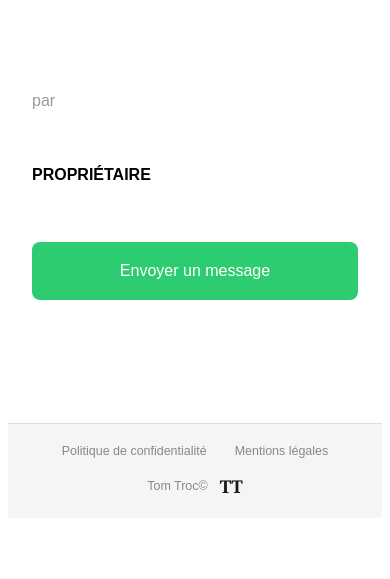
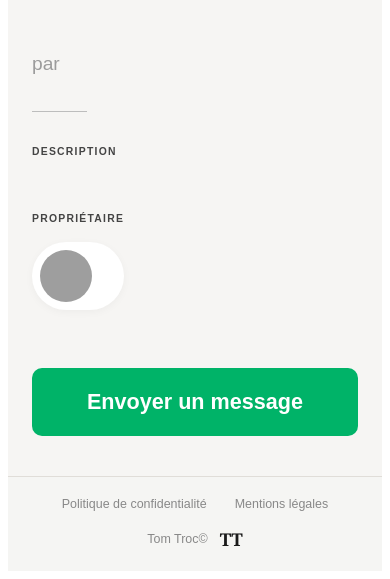
Before and after one commit to SachaFauconnier/Projet-4, a PHP site: template views/templates/detailLivre.php in a window 390 px wide. Shown: the part 553-1132 px from the top of the page. Before the commit the page ends 1046 px from the top, so only its background shows below. Run offline with PHP 8.4, Linux system fonts and the light colour scheme; the template is opened without the code that fills it, so the values that code supplies are empty; grey boxes are pictures that could not be loaded.

Commit message:
page One book

```diff
--- a/css/style.css
+++ b/css/style.css
@@ -633,154 +633,150 @@ header > nav > a {
 
 /* === livre Detail Section === */
 .livre-detail {
+    background: #f6f5f3;
     min-height: 100vh;
-  width: 100%;
 }
 
 .livre-detail__container {
-  display: flex;
+    display: grid;
+    grid-template-columns: 1.1fr 1fr;
     min-height: 100vh;
 }
 
 .livre-detail__image {
-  max-width: 720px;
-  max-height: 863px;
-  width: 100%;
+    height: 100vh;
+    overflow: hidden;
 }
 
 .livre-detail__image img {
     width: 100%;
-  height: auto;
-  max-height: 863px;
+    height: 100%;
     object-fit: cover;
+    display: block;
 }
+
 .livre-detail__content {
-  width: 45%;
-  padding: 60px 80px;
+    padding: 70px 70px 50px 70px;
     display: flex;
     flex-direction: column;
-  background-color: white;
+    justify-content: flex-start;
+    background: #f6f5f3;
 }
 
 .livre-detail__title {
-  font-family: Georgia, 'Times New Roman', serif;
-  font-size: 2.5rem;
-  font-weight: 400;
-  color: #1a1a1a;
-  margin-bottom: 8px;
-  line-height: 1.2;
+    font-family: Georgia, serif;
+    font-size: 3.5rem;
+    font-weight: 500;
+    line-height: 1.1;
+    color: #111;
+    margin: 0 0 14px 0;
+    text-align: left;
 }
 
 .livre-detail__author {
-  font-size: 1rem;
-  color: #999;
-  margin-bottom: 24px;
+    font-size: 1.5rem;
+    color: #9b9b9b;
+    margin: 0 0 36px 0;
 }
 
 .livre-detail__separator {
-  width: 40px;
-  height: 2px;
-  background-color: #1a1a1a;
-  margin-bottom: 32px;
+    width: 55px;
+    height: 1px;
+    background: #bdbdbd;
+    margin-bottom: 34px;
+}
+
+.livre-detail__block {
+    margin-bottom: 38px;
 }
 
 .livre-detail__label {
-  display: block;
-  font-size: 0.7rem;
-  font-weight: 600;
-  letter-spacing: 0.1em;
-  color: #1a1a1a;
-  margin-bottom: 16px;
-  text-transform: uppercase;
+    font-size: 0.65rem;
+    letter-spacing: 0.12em;
+    font-weight: 700;
+    color: #444;
+    margin: 0 0 18px 0;
 }
 
 .livre-detail__description {
-  margin-bottom: 32px;
+    font-size: 1rem;
+    line-height: 1.55;
+    color: #333;
+    max-width: 700px;
 }
 
-.livre-detail__description p {
-  font-size: 0.95rem;
-  line-height: 1.7;
-  color: #333;
-  margin-bottom: 16px;
+.livre-detail__owner {
+    display: inline-flex;
+    align-items: center;
+    gap: 14px;
+    background: #fff;
+    border-radius: 999px;
+    padding: 8px 18px 8px 8px;
+    box-shadow: 0 2px 8px rgba(0, 0, 0, 0.04);
 }
 
-.livre-detail__description p:last-child {
-  margin-bottom: 0;
-}
-
-.livre-detail__proprietaire {
-  margin-bottom: 40px;
-}
-
-.livre-detail__owner-info {
-  display: flex;
-  align-items: center;
-  gap: 12px;
-  padding: 10px 20px 10px 10px;
-  border: 1px solid #e5e5e5;
-  border-radius: 50px;
-  width: fit-content;
-}
-
-.livre-detail__avatar {
-  width: 50px;
-  height: 50px;
+.livre-detail__owner-avatar {
+    width: 52px;
+    height: 52px;
     border-radius: 50%;
-  overflow: hidden;
-  background-color: #ddd;
-}
-
-.livre-detail__avatar img {
-  width: 100%;
-  height: 100%;
     object-fit: cover;
+    display: block;
 }
 
 .livre-detail__owner-name {
-  font-size: 0.95rem;
-  color: #1a1a1a;
+    font-size: 1.15rem;
+    color: #333;
 }
 
-.back-button {
-  display: block;
+.livre-detail__button {
+    margin-top: auto;
+    display: inline-flex;
+    justify-content: center;
+    align-items: center;
     width: 100%;
-  padding: 20px 40px;
-  background-color: #2ecc71;
-  color: white;
-  text-align: center;
+    max-width: 520px;
+    height: 68px;
+    background: #00b368;
+    color: #fff;
     text-decoration: none;
-  font-size: 1rem;
-  font-weight: 500;
-  border-radius: 8px;
-  border: none;
-  cursor: pointer;
-  transition: background-color 0.3s ease;
-  margin-top: auto;
+    border-radius: 10px;
+    font-size: 1.35rem;
+    font-weight: 600;
+    transition: background 0.2s ease;
 }
 
-.livre-button:hover {
-  background-color: #27ae60;
+.livre-detail__button:hover {
+    background: #00985a;
 }
 
-/* Responsive */
-@media (max-width: 1024px) {
+@media screen and (max-width: 1100px) {
     .livre-detail__container {
-    flex-direction: column;
+        grid-template-columns: 1fr;
     }
 
     .livre-detail__image {
-    width: 100%;
-    min-height: 50vh;
+        height: 420px;
     }
 
     .livre-detail__content {
-    width: 100%;
         padding: 40px 24px;
     }
 
     .livre-detail__title {
-    font-size: 2rem;
+        font-size: 2.4rem;
+    }
+
+    .livre-detail__author {
+        font-size: 1.2rem;
+    }
+
+    .livre-detail__description {
+        font-size: 1.05rem;
+    }
+
+    .livre-detail__button {
+        max-width: 100%;
+        margin-top: 20px;
     }
 }
 
--- a/views/templates/_livresList.php
+++ b/views/templates/_livresList.php
@@ -4,7 +4,11 @@
         <a href="index.php?action=detaillivre&id=<?= $livre->getId() ?>">
 
             <div class="livre-image">
-                <img src="<?= $livre->getImage() ?>">
+                        <img
+                            src="<?= htmlspecialchars($livre->getImage() ?: 'https://cdn.paris.fr/paris/2021/10/04/huge-9394fb10a8ef69a7572e9e273521dfb8.jpeg') ?>"
+                            onerror="this.onerror=null;this.src='https://cdn.paris.fr/paris/2021/10/04/huge-9394fb10a8ef69a7572e9e273521dfb8.jpeg';"
+                            alt="<?= htmlspecialchars($livre->getTitre()) ?>"
+                        >
             </div>
 
             <div class="livre-body">
--- a/views/templates/detailLivre.php
+++ b/views/templates/detailLivre.php
@@ -1,41 +1,58 @@
+
 <?php
-/** @var Livre $livre */
+/** @var array $livre */
 ?>
 
 <section class="livre-detail">
-
     <div class="livre-detail__container">
 
         <div class="livre-detail__image">
-            <img src="<?= $livre['image'] ?>" alt="<?= htmlspecialchars($livre['titre']) ?>">
-
+            <img
+                src="<?= htmlspecialchars($livre['image'] ?: 'https://cdn.paris.fr/paris/2021/10/04/huge-9394fb10a8ef69a7572e9e273521dfb8.jpeg') ?>"
+                onerror="this.onerror=null;this.src='https://cdn.paris.fr/paris/2021/10/04/huge-9394fb10a8ef69a7572e9e273521dfb8.jpeg';"
+                alt="<?= htmlspecialchars($livre['titre']) ?>"
+            >
         </div>
 
         <div class="livre-detail__content">
 
-            <h1 class="livre-detail__title">
+            <h2 class="livre-detail__title">
                 <?= htmlspecialchars($livre['titre']) ?>
-            </h1>
+            </h2>
 
             <p class="livre-detail__author">
                 par <?= htmlspecialchars($livre['auteur']) ?>
             </p>
 
-            <div class="livre-detail__description">
-                <?= nl2br(htmlspecialchars($livre['description'])) ?>
+            <div class="livre-detail__separator"></div>
+
+            <div class="livre-detail__block">
+                <p class="livre-detail__label">DESCRIPTION</p>
+                <div class="livre-detail__description">
+                    <?= nl2br(htmlspecialchars($livre['description'])) ?>
+                </div>
             </div>
 
-            <div class="livre-detail__proprietaire">
-                <strong>PROPRIÉTAIRE</strong><br><br>
-                <?= htmlspecialchars($livre['pseudo']) ?>
+            <div class="livre-detail__block">
+                <p class="livre-detail__label">PROPRIÉTAIRE</p>
+
+                <a href="" class="livre-detail__owner">
+                    <img
+                        src="https://i.ibb.co/fVbxwgSY/Mask-group.png"
+                        alt="Photo du propriétaire"
+                        class="livre-detail__owner-avatar"
+                    >
+                    <span class="livre-detail__owner-name">
+                        <?= htmlspecialchars($livre['pseudo']) ?>
+                    </span>
+                </a>
             </div>
 
-             <a href="" class="back-button">
+            <a href="index.php?action=messagerie&id=<?= (int)$livre['utilisateur_id'] ?>" class="livre-detail__button">
                 Envoyer un message
             </a>
 
         </div>
 
     </div>
-
 </section>
```
Lines whose indentation alone changed are shown as unchanged.
